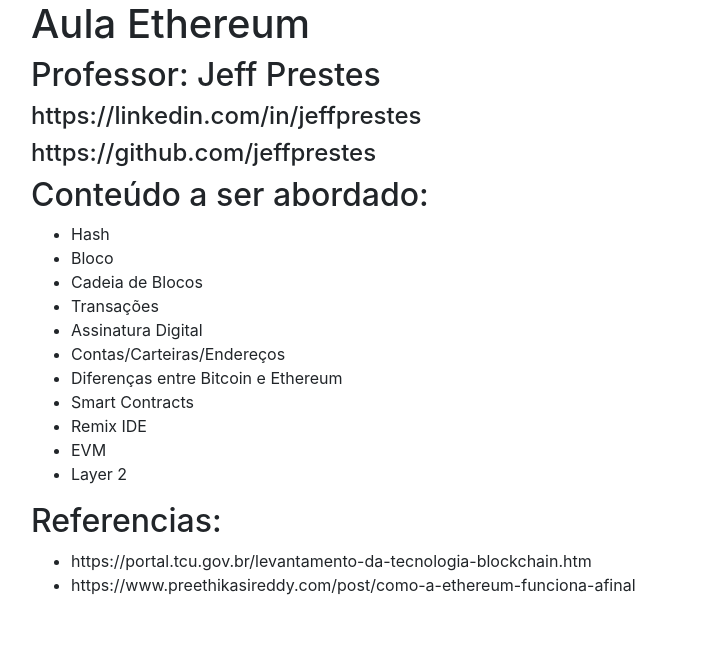
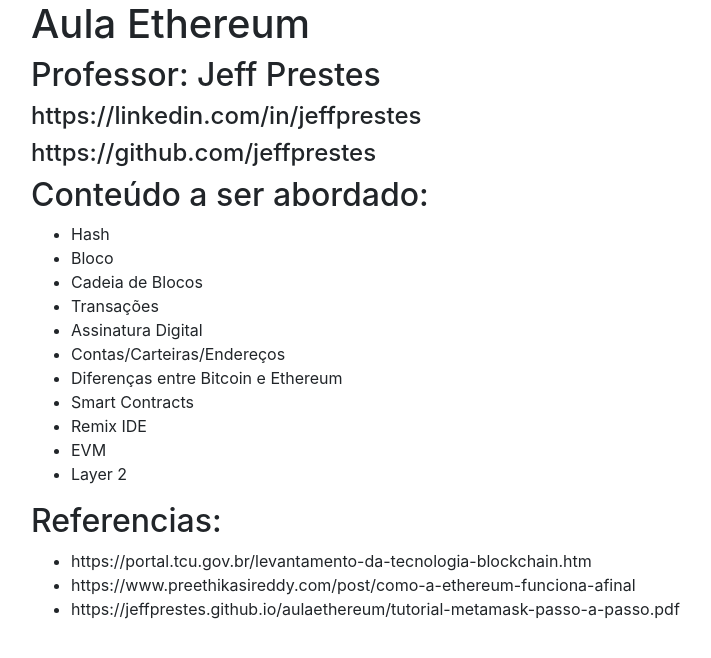
Before and after one commit to jeffprestes/aulaethereum, a plain HTML site: page index.html in a window 1280 px wide. Shown: the whole page, without its empty margins (54-765 px from the left). Drawn offline with nearby package versions, Linux system fonts and the light colour scheme.

Commit message:
tutorial ethereum

```diff
--- a/index.html
+++ b/index.html
@@ -45,6 +45,7 @@
         <ul>
           <li>https://portal.tcu.gov.br/levantamento-da-tecnologia-blockchain.htm</li>
           <li>https://www.preethikasireddy.com/post/como-a-ethereum-funciona-afinal</li>
+          <li>https://jeffprestes.github.io/aulaethereum/tutorial-metamask-passo-a-passo.pdf</li>
         </ul>
       </section>
     </div>
```
Also changed, not shown: 1 other file.
